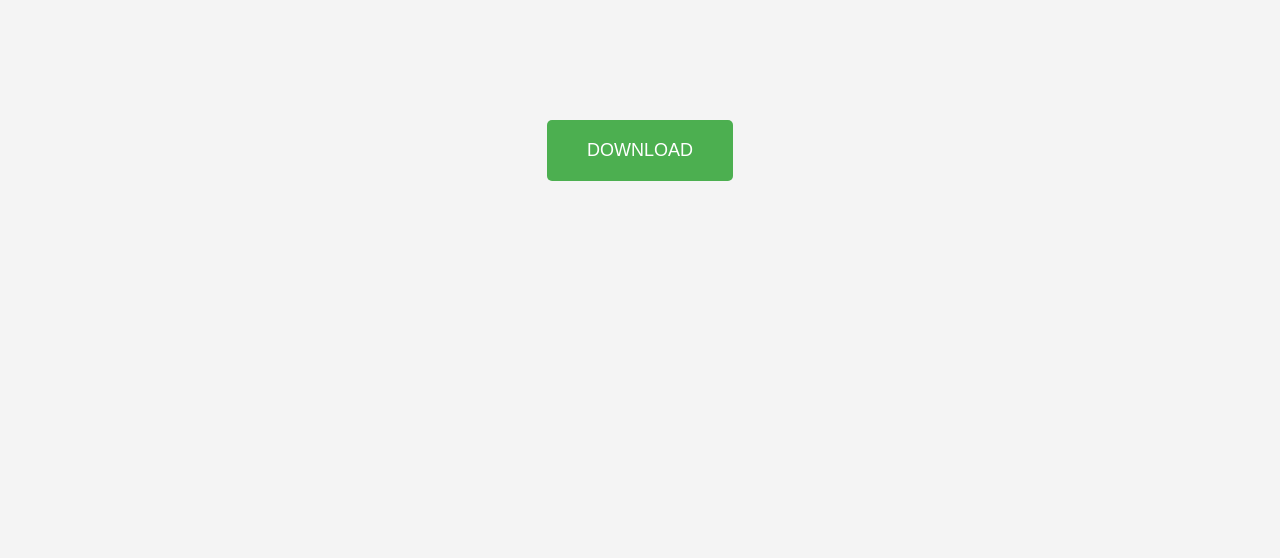
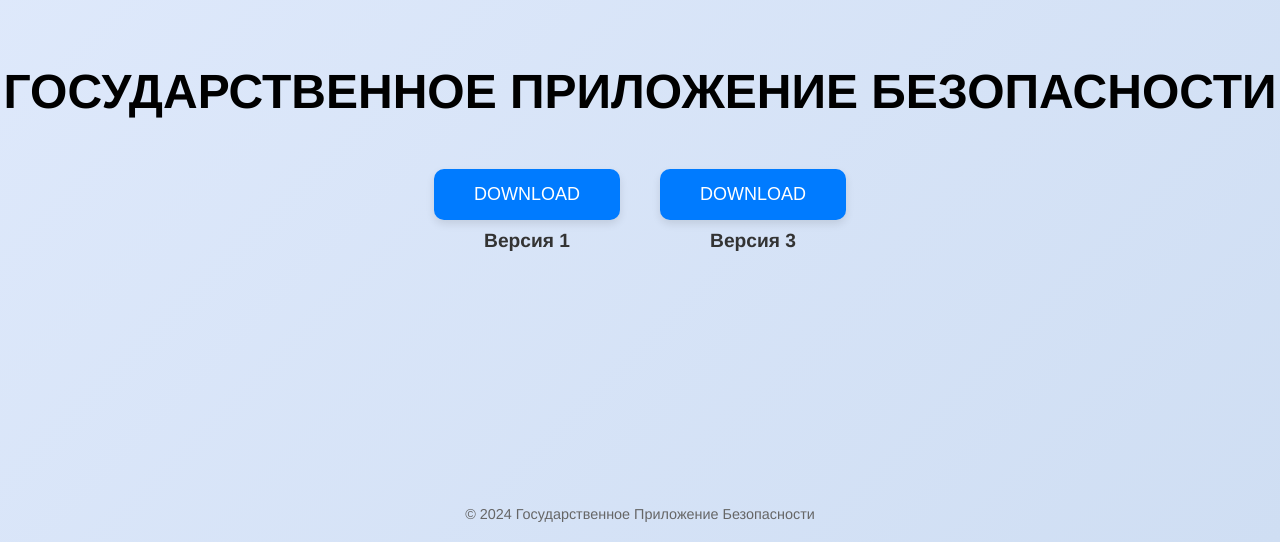
Before and after one commit to tyga33/gpb_site, a plain HTML site: page index.html in a window 1280 px wide. Shown: the part 258-816 px from the top of the page. Drawn offline with Linux system fonts and the light colour scheme.

Commit message:
Обновление дизайна сайта: добавлены новые кнопки и стили

```diff
--- a/index.html
+++ b/index.html
@@ -3,34 +3,100 @@
 <head>
     <meta charset="UTF-8">
     <meta name="viewport" content="width=device-width, initial-scale=1.0">
-    <title>Download App</title>
+    <title>Государственное Приложение Безопасности</title>
     <style>
+        /* Общие стили */
         body {
+            font-family: 'Helvetica Neue', Arial, sans-serif;
+            margin: 0;
+            padding: 0;
             display: flex;
+            flex-direction: column;
             justify-content: center;
             align-items: center;
             height: 100vh;
-            background-color: #f4f4f4;
+            background: linear-gradient(135deg, #e0eafc, #cfdef3);
+            color: #333;
         }
+
+        /* Стили для заголовка */
+        h1 {
+            font-size: 3rem;
+            color: #000;
+            text-align: center;
+            margin-bottom: 50px;
+            font-weight: 600;
+            text-transform: uppercase;
+        }
+
+        /* Контейнер для кнопок */
+        .button-container {
+            display: flex;
+            justify-content: center;
+            gap: 40px;
+        }
+
+        /* Стили кнопок */
         .download-button {
-            padding: 20px 40px;
+            padding: 15px 40px;
             font-size: 18px;
-            background-color: #4CAF50;
+            background-color: #007bff;
             color: white;
             border: none;
-            border-radius: 5px;
+            border-radius: 10px;
             cursor: pointer;
+            box-shadow: 0 4px 8px rgba(0, 0, 0, 0.1);
+            transition: background-color 0.3s, transform 0.2s;
         }
+
         .download-button:hover {
-            background-color: #45a049;
+            background-color: #0056b3;
+            transform: scale(1.05);
+        }
+
+        /* Стили для меток версий */
+        .version-label {
+            font-size: 1.2rem;
+            text-align: center;
+            margin-top: 10px;
+            font-weight: bold;
+        }
+
+        /* Стили для футера */
+        footer {
+            position: absolute;
+            bottom: 20px;
+            text-align: center;
+            font-size: 0.9rem;
+            color: #666;
         }
     </style>
 </head>
 <body>
 
-    <a href="ГПБ_1.apk" download>
-        <button class="download-button">DOWNLOAD</button>
-    </a>
+    <h1>Государственное Приложение Безопасности</h1>
+
+    <div class="button-container">
+        <!-- Кнопка для скачивания первой версии -->
+        <div class="download-section">
+            <a href="ГПБ_1.apk" download>
+                <button class="download-button">DOWNLOAD</button>
+            </a>
+            <div class="version-label">Версия 1</div>
+        </div>
+
+        <!-- Кнопка для скачивания третьей версии -->
+        <div class="download-section">
+            <a href="ГПБ_V3_2.apk" download>
+                <button class="download-button">DOWNLOAD</button>
+            </a>
+            <div class="version-label">Версия 3</div>
+        </div>
+    </div>
+
+    <footer>
+        © 2024 Государственное Приложение Безопасности
+    </footer>
 
 </body>
 </html>
```
Also changed, not shown: script.js (+26 -0 lines), 1 other file.
